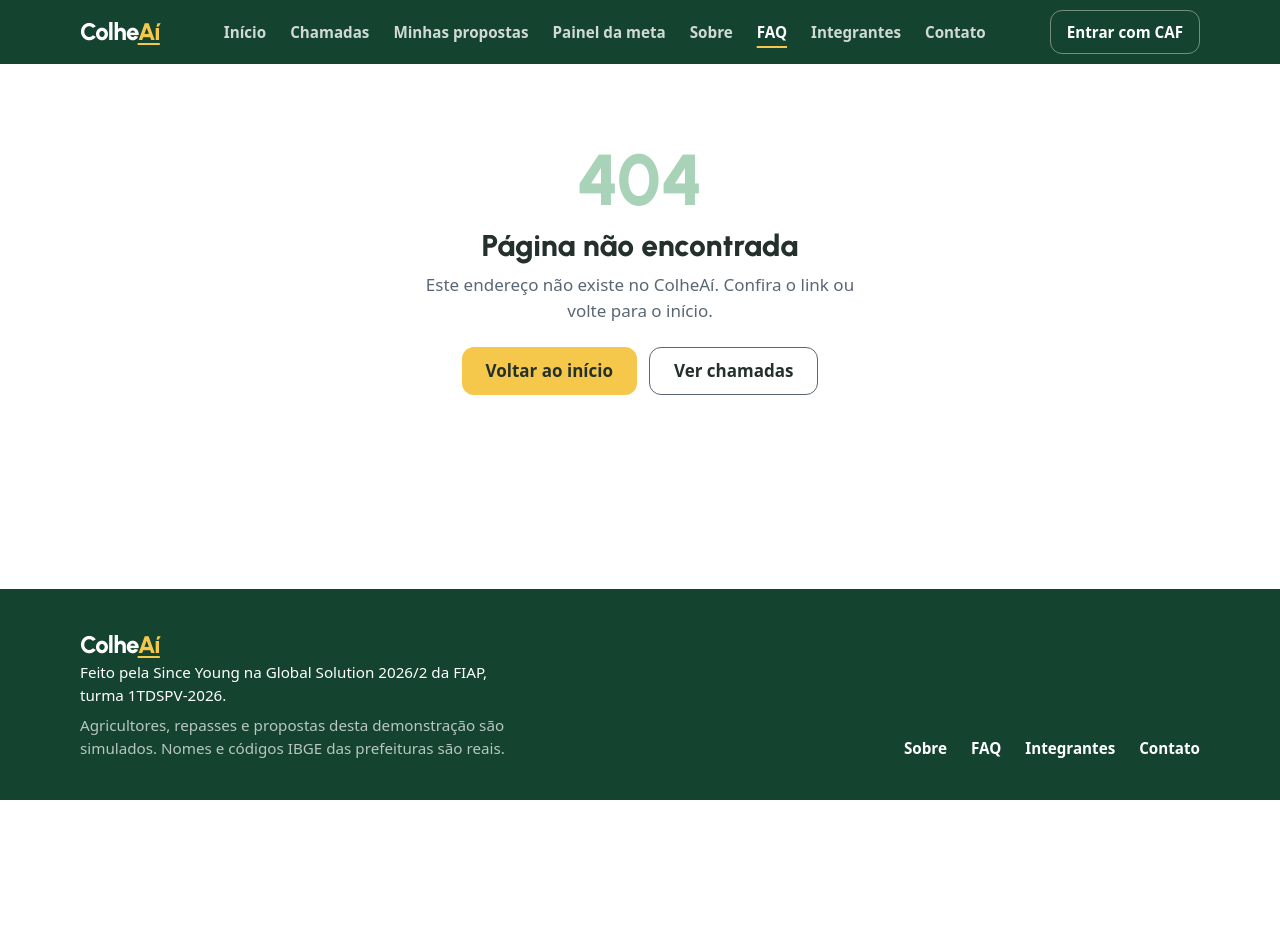
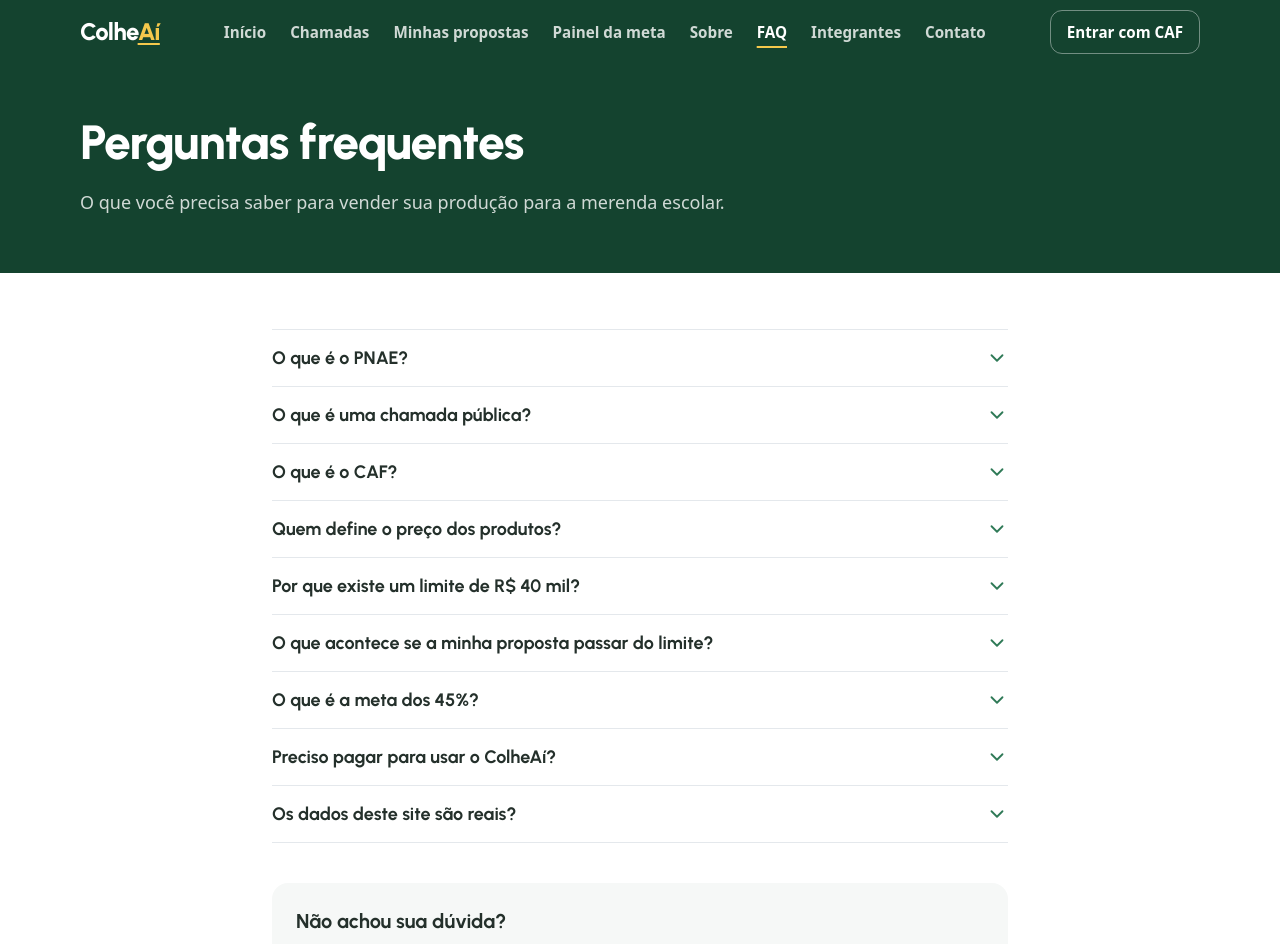
Before and after one commit to EstevesArtur/gs-colheai-front-end, a React (Vite) app: page /faq in a window 1280 px wide. Shown: the top 944 px of the page. Before the commit the page ends 800 px from the top, so only its background shows below. Built offline with nearby package versions, Linux system fonts and the light colour scheme; no server answers; a web font is replaced by a local one.

Commit message:
feat: cria FaqPage com as perguntas sobre PNAE e CAF

```diff
--- a/src/App.tsx
+++ b/src/App.tsx
@@ -2,6 +2,7 @@
 // Mapa de rotas da aplicação. Todas ficam dentro do MainLayout (rota mãe).
 import { BrowserRouter, Route, Routes } from 'react-router-dom'
 import { MainLayout } from '@/layouts/MainLayout'
+import { FaqPage } from '@/pages/FaqPage'
 import { HomePage } from '@/pages/HomePage'
 import { IntegrantesPage } from '@/pages/IntegrantesPage'
 import { NotFoundPage } from '@/pages/NotFoundPage'
@@ -16,6 +17,7 @@ export default function App() {
           <Route index element={<HomePage />} />
           <Route path="sobre" element={<SobrePage />} />
           <Route path="integrantes" element={<IntegrantesPage />} />
+          <Route path="faq" element={<FaqPage />} />
 
           {/* Coringa: qualquer URL que não bateu com as rotas acima */}
           <Route path="*" element={<NotFoundPage />} />
--- /dev/null
+++ b/src/pages/FaqPage.tsx
@@ -0,0 +1,90 @@
+// Since Young · ColheAí · GS 2026/2 · Front-End Design Engineering
+// Página de perguntas frequentes, escrita para o agricultor familiar.
+import { Link } from 'react-router-dom'
+import { PerguntaFaq } from '@/components/PerguntaFaq'
+
+const PERGUNTAS = [
+  {
+    pergunta: 'O que é o PNAE?',
+    resposta:
+      'É o Programa Nacional de Alimentação Escolar, a merenda. O governo federal manda dinheiro para prefeituras e estados comprarem a comida das escolas públicas.',
+  },
+  {
+    pergunta: 'O que é uma chamada pública?',
+    resposta:
+      'É o jeito que a prefeitura usa para comprar direto da agricultura familiar, sem licitação comum. Ela publica os produtos que quer e o preço que paga, e o agricultor apresenta sua proposta.',
+  },
+  {
+    pergunta: 'O que é o CAF?',
+    resposta:
+      'É o Cadastro Nacional da Agricultura Familiar. Funciona como a identidade do agricultor familiar e substituiu a antiga DAP. Sem CAF não dá para vender para a merenda.',
+  },
+  {
+    pergunta: 'Quem define o preço dos produtos?',
+    resposta:
+      'A prefeitura. O preço de cada item é publicado na chamada e é o mesmo para todos. Na proposta, você só informa a quantidade que consegue entregar.',
+  },
+  {
+    pergunta: 'Por que existe um limite de R$ 40 mil?',
+    resposta:
+      'É regra do PNAE: cada CAF pode vender até R$ 40 mil por ano para cada prefeitura. Assim mais famílias conseguem participar. Cooperativas e associações têm um limite maior, de R$ 40 mil por família cadastrada no CAF do grupo.',
+  },
+  {
+    pergunta: 'O que acontece se a minha proposta passar do limite?',
+    resposta:
+      'O ColheAí avisa antes de enviar, mostra quanto você ainda pode vender e sugere a maior quantidade que cabe no seu limite.',
+  },
+  {
+    pergunta: 'O que é a meta dos 45%?',
+    resposta:
+      'Desde janeiro de 2026, pelo menos 45% do dinheiro federal da merenda tem de ser usado em compras diretas da agricultura familiar (Lei 15.226/2025). O painel da meta mostra como cada prefeitura está.',
+  },
+  {
+    pergunta: 'Preciso pagar para usar o ColheAí?',
+    resposta:
+      'Não. Para agricultores e cooperativas o uso é gratuito. Na proposta de negócio do ColheAí, quem paga pelo serviço é a prefeitura.',
+  },
+  {
+    pergunta: 'Os dados deste site são reais?',
+    resposta:
+      'As regras e os nomes das prefeituras são reais. Agricultores, chamadas, repasses e propostas são simulados, porque este é um projeto acadêmico da FIAP.',
+  },
+]
+
+export function FaqPage() {
+  return (
+    <>
+      <section className="bg-mata text-white">
+        <div className="mx-auto max-w-6xl px-4 pb-10 pt-8 lg:pb-14 lg:pt-12">
+          <h1 className="font-display text-[2.1rem] font-extrabold leading-tight tracking-[-0.02em] sm:text-5xl">
+            Perguntas frequentes
+          </h1>
+          <p className="mt-4 max-w-2xl text-lg leading-relaxed text-white/80">
+            O que você precisa saber para vender sua produção para a merenda escolar.
+          </p>
+        </div>
+      </section>
+
+      <section className="mx-auto max-w-3xl px-4 py-10 lg:py-14">
+        <div className="border-t border-concreto">
+          {PERGUNTAS.map((item, indice) => (
+            <PerguntaFaq
+              key={item.pergunta}
+              id={indice}
+              pergunta={item.pergunta}
+              resposta={item.resposta}
+            />
+          ))}
+        </div>
+
+        <div className="mt-10 rounded-2xl bg-nevoa p-6">
+          <h2 className="font-display text-xl font-bold">Não achou sua dúvida?</h2>
+          <p className="mt-1 text-grafite">Mande uma mensagem para o grupo.</p>
+          <Link to="/contato" className="btn-primary mt-4">
+            Falar com a gente
+          </Link>
+        </div>
+      </section>
+    </>
+  )
+}
```
